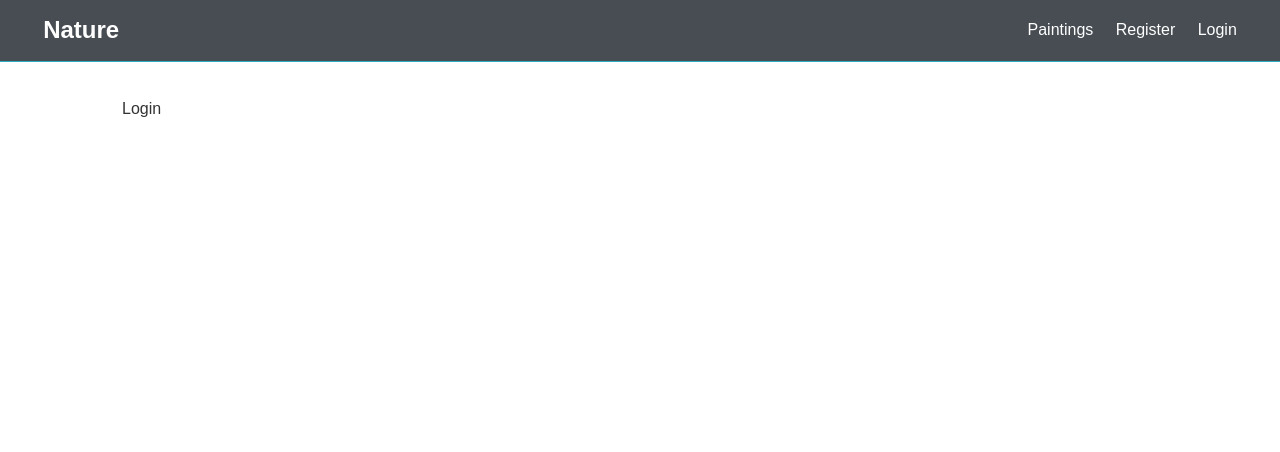
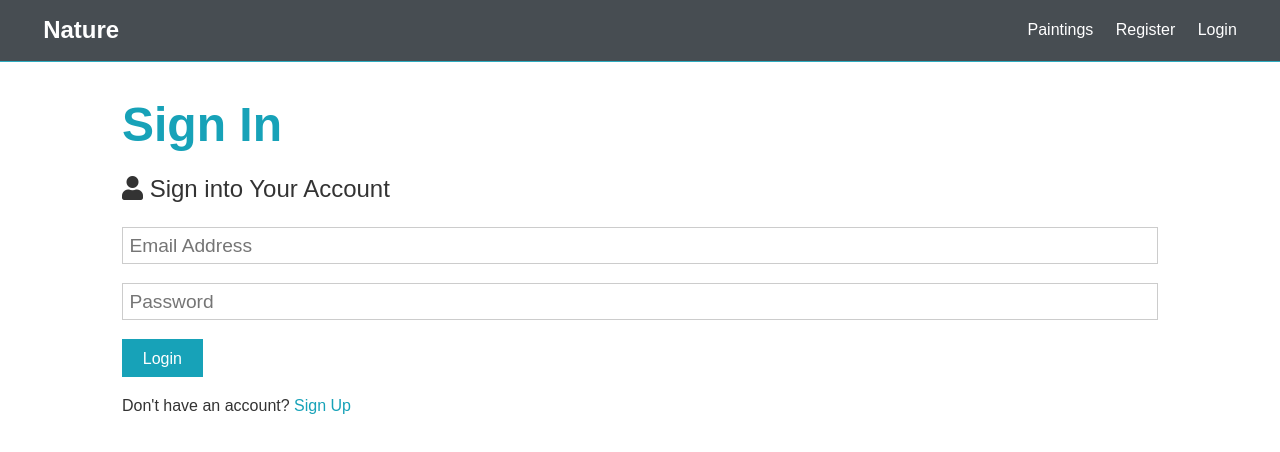
Before and after one commit to leonid1990/inse_proj5779, a React (Create React App) app in the folder frontend/: page /login in a window 1280 px wide. Shown: the top 452 px of the page. Built offline with nearby package versions, Linux system fonts and the light colour scheme.

Commit message:
added login screen

```diff
--- a/frontend/src/components/auth/Login.js
+++ b/frontend/src/components/auth/Login.js
@@ -1,7 +1,59 @@
-import React from "react";
+import React, { Fragment, useState } from "react";
+import { Link } from "react-router-dom";
 
 const Login = () => {
-  return <div>Login</div>;
+  const [formData, setFormData] = useState({
+    email: "",
+    password: ""
+  });
+  const { email, password } = formData;
+  const onChange = e =>
+    setFormData({ ...formData, [e.target.name]: e.target.value });
+  const onSubmit = async e => {
+    e.preventDefault();
+
+    try {
+      console.log("SUCESS");
+    } catch (err) {
+      console.log(err.response.data);
+    }
+  };
+
+  return (
+    <Fragment>
+      <h1 className='large text-primary'>Sign In</h1>
+      <p className='lead'>
+        <i className='fas fa-user'></i> Sign into Your Account
+      </p>
+      <form className='form' onSubmit={e => onSubmit(e)}>
+        <div className='form-group'>
+          <input
+            type='email'
+            placeholder='Email Address'
+            name='email'
+            value={email}
+            onChange={e => onChange(e)}
+            required
+          />
+        </div>
+        <div className='form-group'>
+          <input
+            type='password'
+            placeholder='Password'
+            name='password'
+            value={password}
+            onChange={e => onChange(e)}
+            minLength='6'
+          />
+        </div>
+
+        <input type='submit' className='btn btn-primary' value='Login' />
+      </form>
+      <p className='my-1'>
+        Don't have an account? <Link to='/register'>Sign Up</Link>
+      </p>
+    </Fragment>
+  );
 };
 
 export default Login;
--- a/frontend/src/components/auth/Register.js
+++ b/frontend/src/components/auth/Register.js
@@ -1,7 +1,7 @@
 import React, { Fragment, useState } from "react";
-import axios from "axios";
+import { Link } from "react-router-dom";
 
-const Login = () => {
+const Register = () => {
   const [formData, setFormData] = useState({
     name: "",
     email: "",
@@ -16,23 +16,8 @@
     if (password !== password2) {
       console.log("Passwords do not match", "danger");
     } else {
-      const newUser = {
-        name,
-        email,
-        password
-      };
-
       try {
-        const config = {
-          headers: {
-            "Content-Type": "application/json"
-          }
-        };
-
-        const body = JSON.stringify(newUser);
-
-        const res = await axios.post("/api/users", body, config);
-        console.log(res.data);
+        console.log("SUCESS");
       } catch (err) {
         console.log(err.response.data);
       }
@@ -93,10 +78,10 @@
         <input type='submit' className='btn btn-primary' value='Register' />
       </form>
       <p className='my-1'>
-        Already have an account? <a href='login.html'>Sign In</a>
+        Already have an account? <Link to='/login'>Sign In</Link>
       </p>
     </Fragment>
   );
 };
 
-export default Login;
+export default Register;
```
